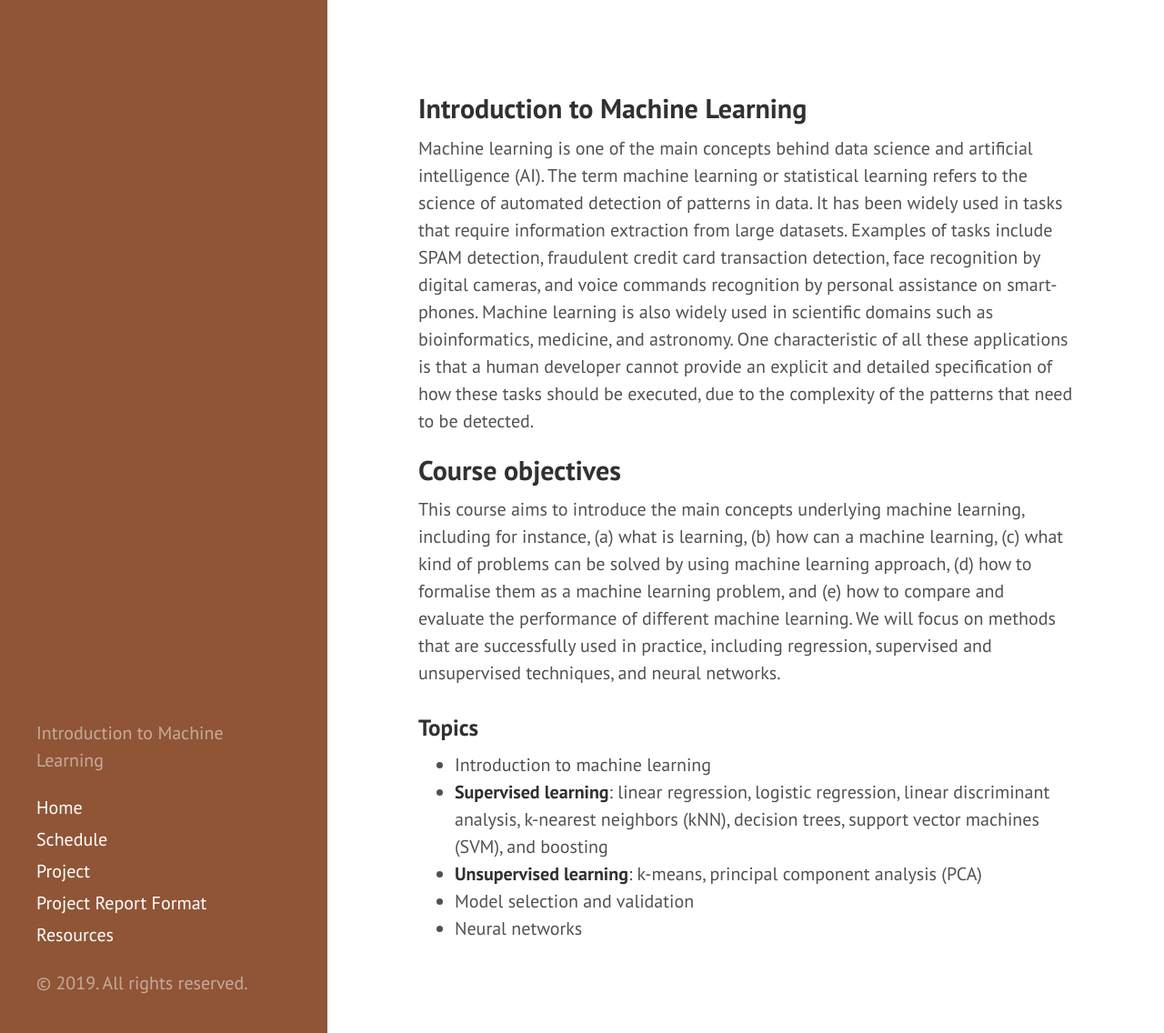
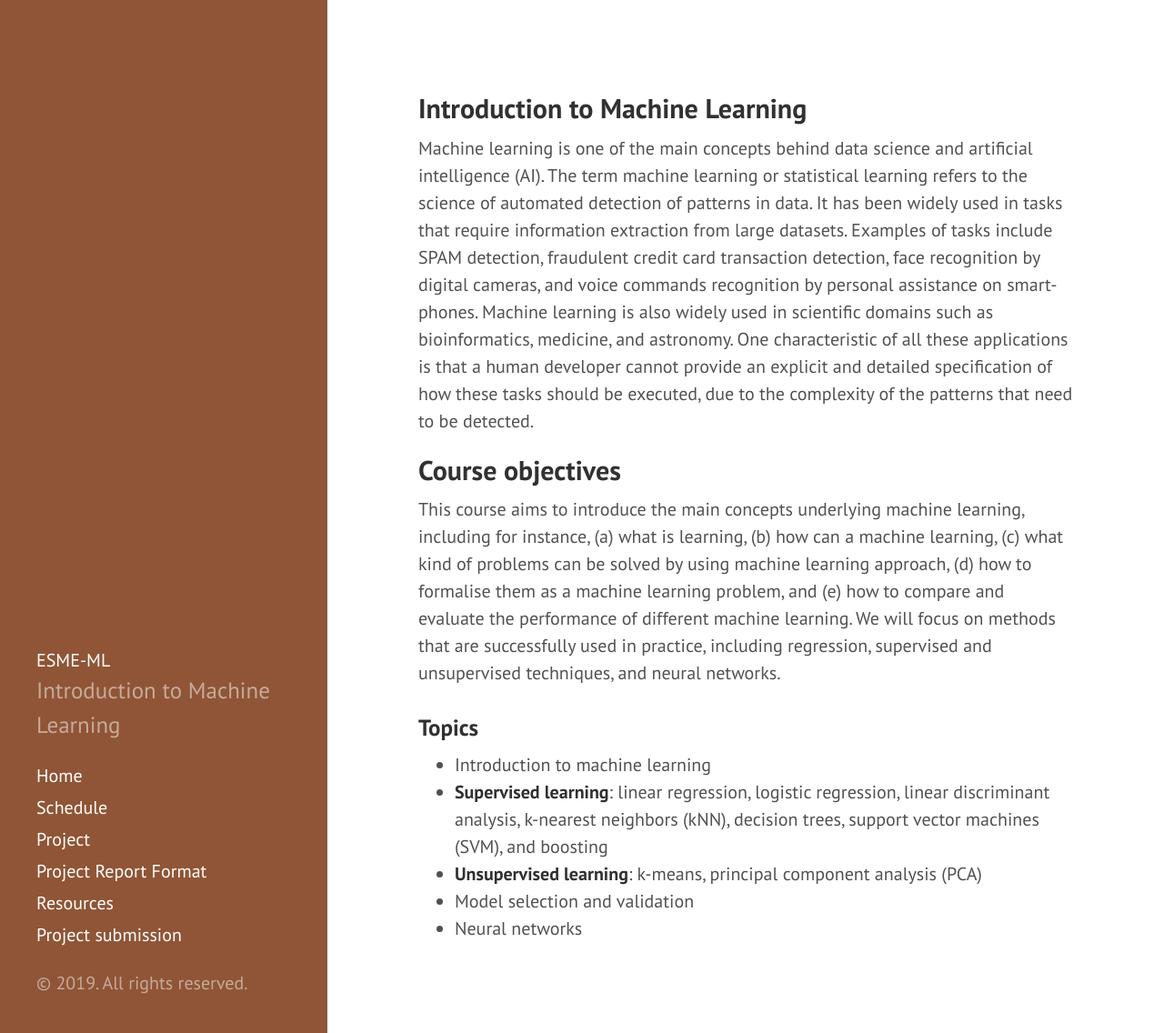
Before and after one commit to esmeml/esmeml.github.io, a Jekyll site: the page built from index.html, in a window 1280 px wide and 1136 px high. Shown: the whole window at 91% size. Built offline with Jekyll 4.4.1, drawn with Linux system fonts in a browser that asks for light colours; nearby versions of some CDN libraries; the list of posts is cut into pages by our own code.

Commit message:
Include the link to submit the project

```diff
--- a/_includes/head.html
+++ b/_includes/head.html
@@ -39,13 +39,13 @@
 <script async src="https://just-comments.com/w.js"></script>
 
 <!-- Global site tag (gtag.js) - Google Analytics -->
-<script async src="https://www.googletagmanager.com/gtag/js?id=UA-127797907-1"></script>
+<script async src="https://www.googletagmanager.com/gtag/js?id={{ site.google_analytics_id }}"></script>
 <script>
   window.dataLayer = window.dataLayer || [];
   function gtag(){dataLayer.push(arguments);}
   gtag('js', new Date());
 
-  gtag('config', 'UA-127797907-1');
+  gtag('config', '{{ site.google_analytics_id }}');
 </script>
 
 </head>
--- a/_includes/sidebar.html
+++ b/_includes/sidebar.html
@@ -1,16 +1,11 @@
 <div class="sidebar" id="sidebar">
   <div class="container sidebar-sticky"> <!-- class="container sidebar-sticky" -->
-	<div class="sidebar-item">
-	   <p>{{ site.description }}</p>
-	</div>
-    <!--div class="sidebar-about">
-      <h1>
+    <div class="sidebar-about">
         <a href="{{ site.baseurl }}">
           {{ site.title }}
         </a>
-      </h1>
       <p class="lead">{{ site.description }}</p>
-    </div-->
+    </div>
 
     <nav class="sidebar-nav">
       <a class="sidebar-nav-item{% if page.url == site.baseurl %} active{% endif %}" href="{{ site.baseurl }}/">Home</a>
@@ -30,6 +25,7 @@
       {% endfor %}
 
       <!--span class="sidebar-nav-item">Currently v{{ site.version }}</span-->
+      <a class="sidebar-nav-item" href="https://forms.gle/ZiwWooYrUdjiKDnB6" target="_blank">Project submission</a>
     </nav>
 
 	<div class="sidebar-item">
```
